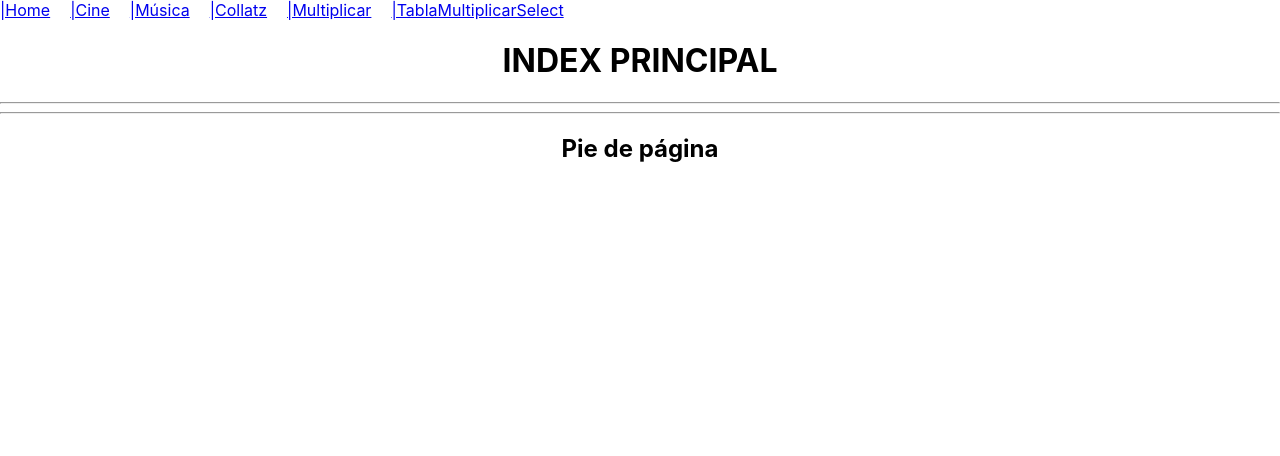
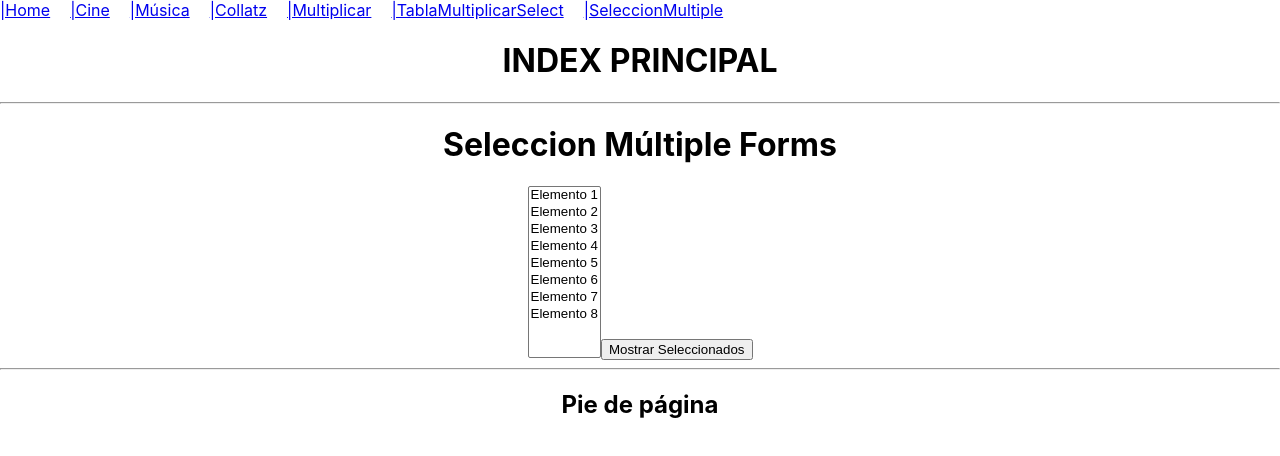
Before and after one commit to jjlagunamoreno/reactformsrutas, a React (Create React App) app: page /seleccionmultiple in a window 1280 px wide. Shown: the top 456 px of the page. Built offline with nearby package versions, Linux system fonts and the light colour scheme.

Commit message:
ultimos ejercicios

```diff
--- a/src/Components/MenuRutas.js
+++ b/src/Components/MenuRutas.js
@@ -23,6 +23,9 @@
                     <li style={{ marginRight: '20px' }}>
                         <a href="/multiplicarslect">|TablaMultiplicarSelect </a>
                     </li>
+                    <li style={{ marginRight: '20px' }}>
+                        <a href="/seleccionmultiple">|SeleccionMultiple </a>
+                    </li>
                 </ul>
             </div>
         );
--- a/src/Components/Router.js
+++ b/src/Components/Router.js
@@ -8,6 +8,7 @@
 import Collatz from "./Collatz";
 import TablaMultiplicar from "./TablaMultiplicar";
 import TablaMultiplicarSelect from "./TablaMultiplicarSelect";
+import SeleccionMultiple from "./SeleccionMultiple";
 
 export default class Router extends Component {
     render() {
@@ -20,6 +21,7 @@
                     <Route path="/collatz" element={<Collatz />} />
                     <Route path="/multiplicar" element={<TablaMultiplicar />} />
                     <Route path="/multiplicarslect" element={<TablaMultiplicarSelect />} />
+                    <Route path="/seleccionmultiple" element={<SeleccionMultiple />} />
                 </Routes>
             </BrowserRouter>
         )
--- /dev/null
+++ b/src/Components/SeleccionMultiple.js
@@ -0,0 +1,51 @@
+import React, { Component } from 'react'
+
+export default class SeleccionMultiple extends Component {
+    selectMultiple = React.createRef();
+
+    state = {
+        seleccionados: ""
+    }
+
+    mostrarMultiples = (e) => {
+        e.preventDefault();
+        //DENTRO DE UN SELECT MULTIPLE TENEMOS UN ARRAY CON TODAS LAS OPTIONS
+        let options = this.selectMultiple.current.options;
+        let datos = "";
+        //CADA OBJETO OPTION DENTRO DEL ARRAY CONTIENE UN ATRIBUTO PARA
+        // SANER SI ESTÁ SELECCIONADO: selected, value, text
+        for (var option of options) {
+            if (option.selected == true) {
+                datos += option.value;
+            }
+        }
+        //modificamos el state del render ()
+        this.setState({
+            seleccionados: datos
+        })
+    }
+
+    render() {
+        return (
+            <div>
+                <h1>Seleccion Múltiple Forms</h1>
+
+                <h2 style={{ color: "red" }}>{this.state.seleccionados}</h2>
+
+                <form onSubmit={this.mostrarMultiples}>
+                    <select size="10" multiple ref={this.selectMultiple}>
+                        <option>Elemento 1</option>
+                        <option>Elemento 2</option>
+                        <option>Elemento 3</option>
+                        <option>Elemento 4</option>
+                        <option>Elemento 5</option>
+                        <option>Elemento 6</option>
+                        <option>Elemento 7</option>
+                        <option>Elemento 8</option>
+                    </select>
+                    <button>Mostrar Seleccionados</button>
+                </form>
+            </div>
+        )
+    }
+}
```
